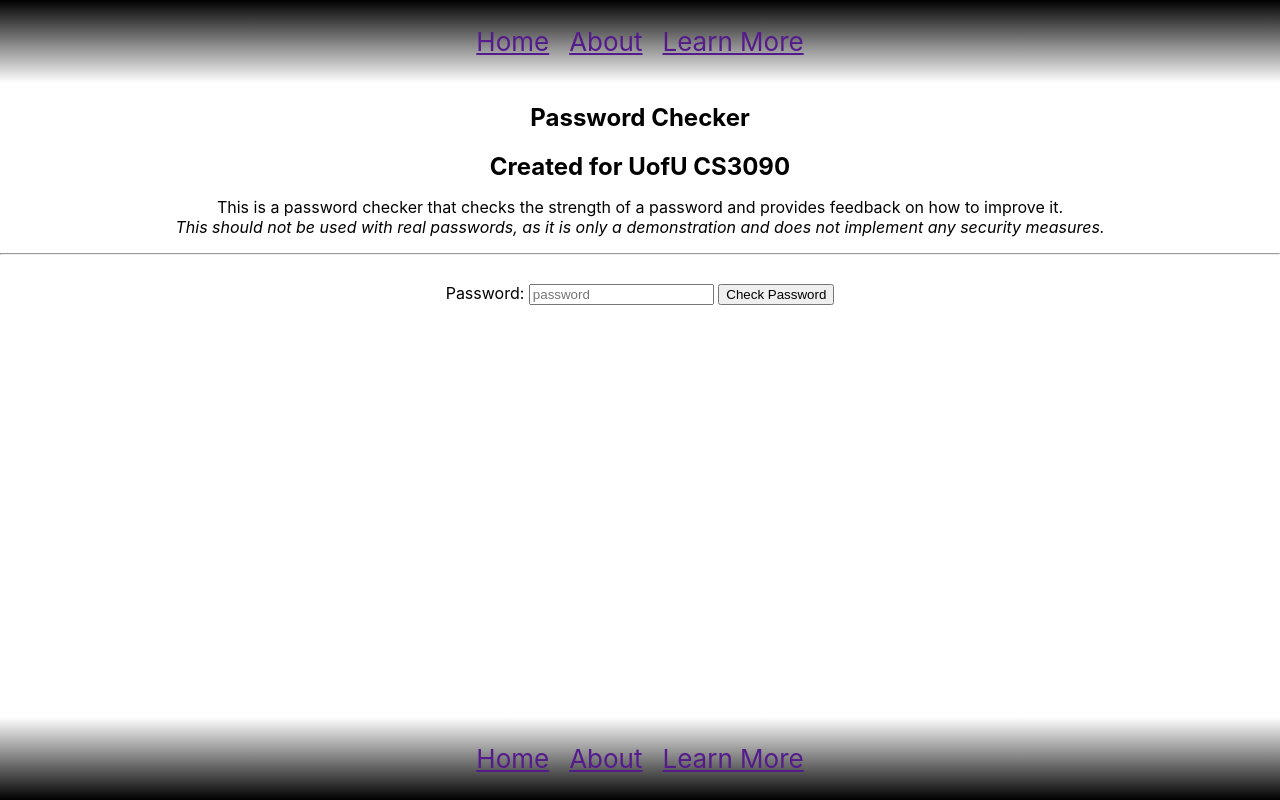
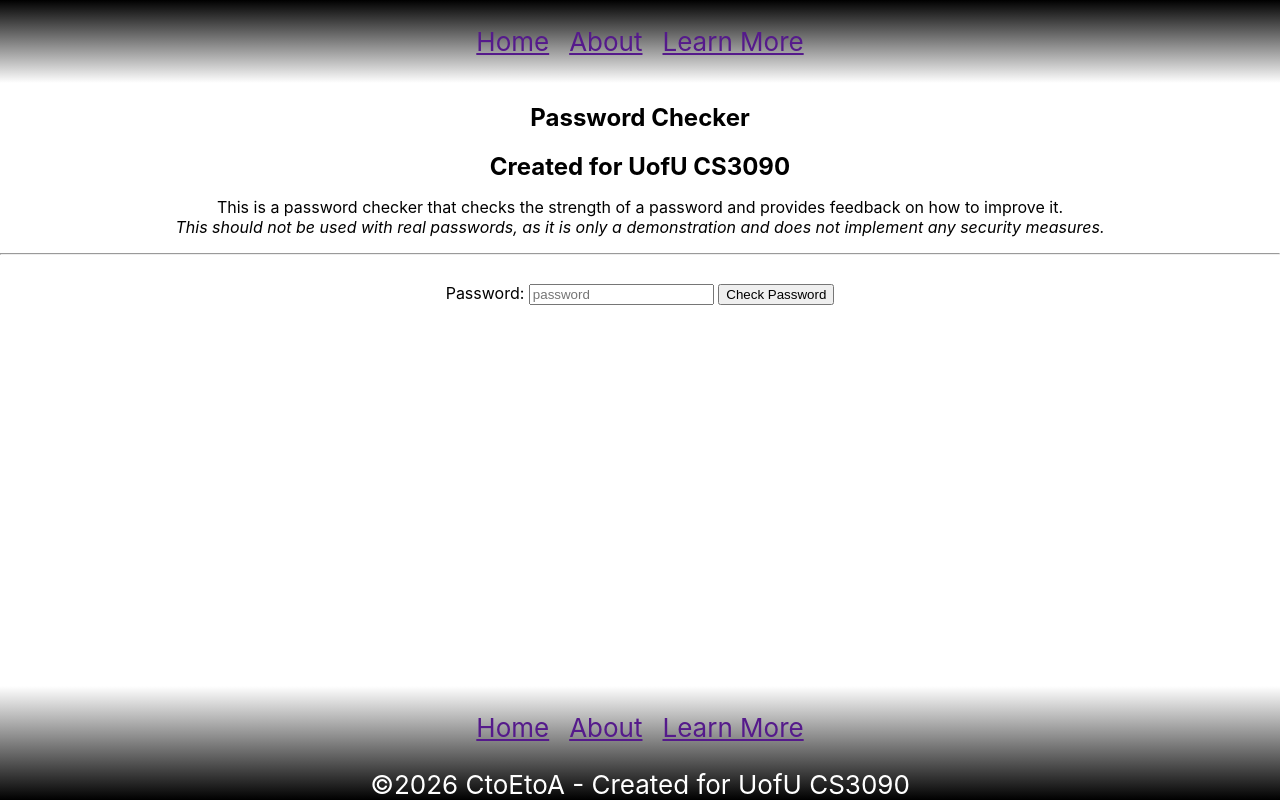
Before and after one commit to CtoEtoA/PasswordChecker, a Django app: page / in a window 1280 px wide. Run offline with Django 5.2, Linux system fonts and the light colour scheme.

Commit message:
Updated header and footer

```diff
--- /dev/null
+++ b/hello_world/templates/footer.html
@@ -0,0 +1,4 @@
+{% include 'header.html' %}
+<div class="footer-info">
+    &copy;2026 CtoEtoA - Created for UofU CS3090
+</div>
--- a/hello_world/templates/index.html
+++ b/hello_world/templates/index.html
@@ -49,7 +49,7 @@
     </section>
 
     <footer class="App-header App-footer">
-        {% include 'header.html' %}
+        {% include 'footer.html' %}
     </footer>
 </main>
 
```
